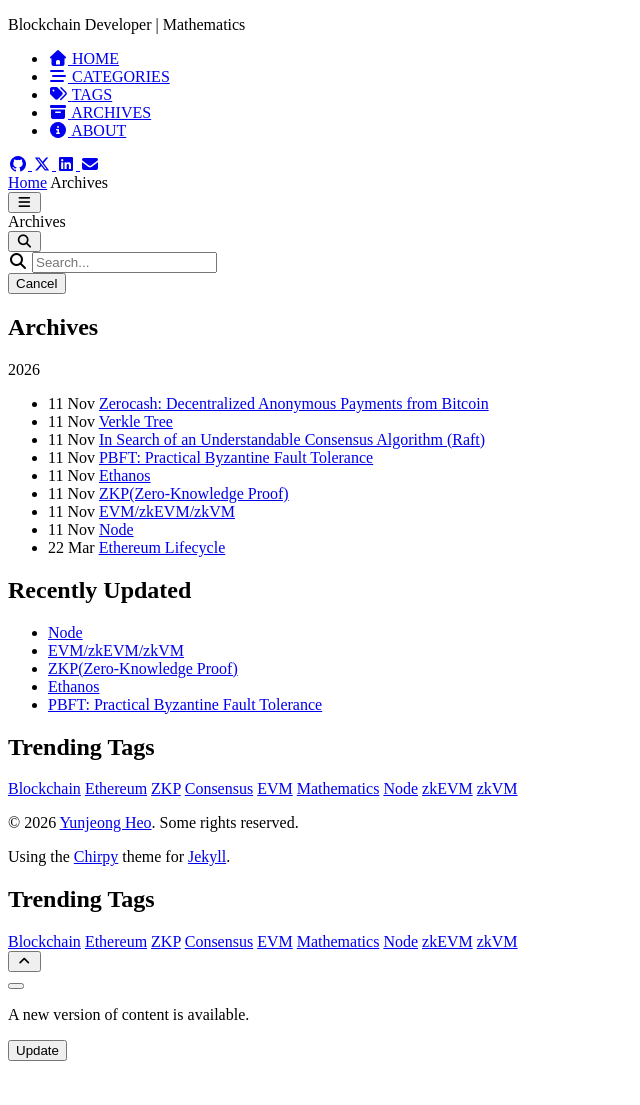
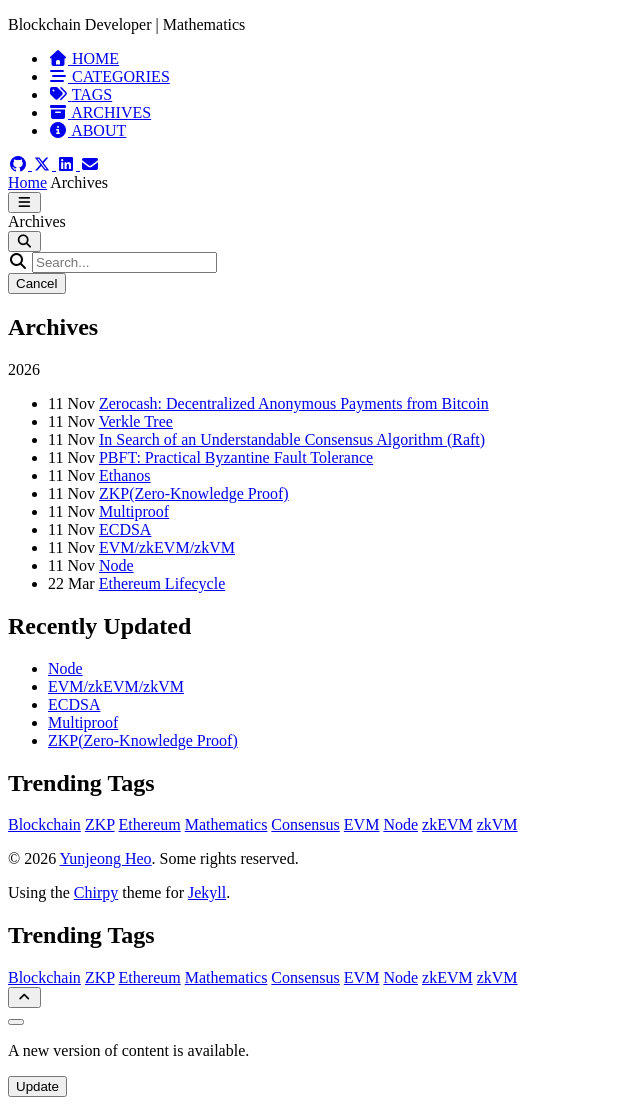
Before and after one commit to hunjyeong/hunjyeong.github.io, a Jekyll site: the page built from _tabs/archives.md, in a window 1280 px wide, cut to the strip 124-1229 px from the top of the page. Shown: the whole strip, without its empty margins (0-640 px from the left). Built offline with Jekyll 4.4.1, drawn with Linux system fonts in a browser that asks for light colours; cached includes are drawn as plain includes; nearby versions of some CDN libraries; comment, search, counter and statistics services are not loaded; before the commit the page ends 1193 px from its top, so only the background shows below that.

Commit message:
add: mathematics

```diff
--- /dev/null
+++ b/_posts/Mathematics/2026-11-11-ECDSA.md
@@ -0,0 +1,8 @@
+---
+title: "ECDSA"
+date: 2026-11-11
+categories: [Mathematics]
+tags: [Mathematics, ZKP]
+---
+
+## ECDSA
--- /dev/null
+++ b/_posts/Mathematics/2026-11-11-Multiproof.md
@@ -0,0 +1,8 @@
+---
+title: "Multiproof"
+date: 2026-11-11
+categories: [Mathematics]
+tags: [Mathematics, ZKP]
+---
+
+## Multiproof
```
Also changed, not shown: _posts/Mathematics/2026-11-11-zkp.md (+1 -1 lines).
